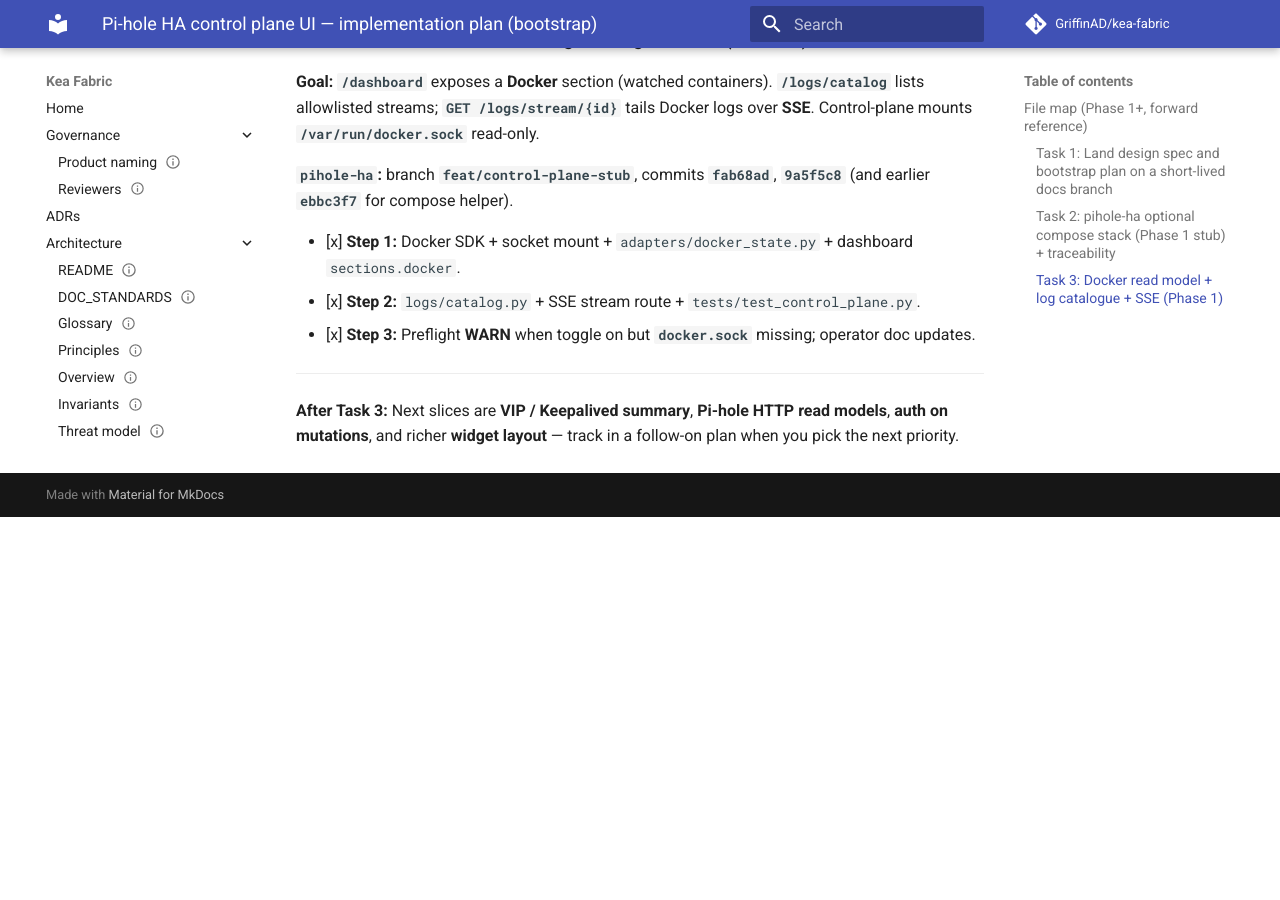
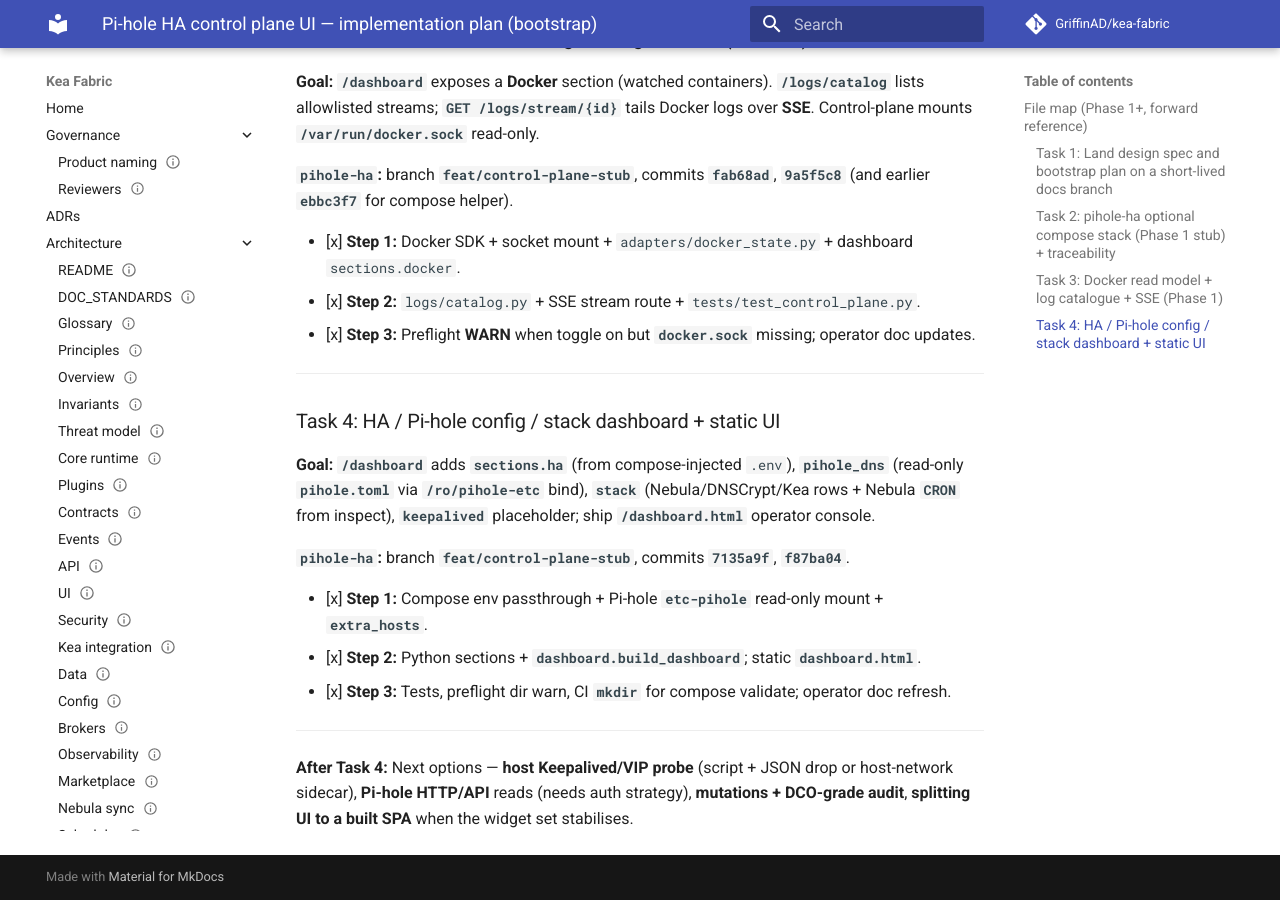
Before and after one commit to GriffinAD/dns-fabric, an MkDocs documentation site: the page built from docs/superpowers/plans/2026-05-13-pihole-ha-control-plane-ui.md, in a window 1280 px wide and 900 px high, scrolled down 3473 px. Built offline with MkDocs 1.6.1 and Material for MkDocs 9.7.7, drawn with Linux system fonts in a browser that asks for light colours; comment, search, counter and statistics services are not loaded; before the commit the page ends 3990 px from its top, so only the background shows below that.

Commit message:
docs: add Task 4 (dashboard read model + UI) to pihole-ha plan
Signed-off-by: GriffinAD <nigel.surridge@btinternet.com>

```diff
--- a/docs/superpowers/plans/2026-05-13-pihole-ha-control-plane-ui.md
+++ b/docs/superpowers/plans/2026-05-13-pihole-ha-control-plane-ui.md
@@ -123,4 +123,16 @@
 
 ---
 
-**After Task 3:** Next slices are **VIP / Keepalived summary**, **Pi-hole HTTP read models**, **auth on mutations**, and richer **widget layout** — track in a follow-on plan when you pick the next priority.
+### Task 4: HA / Pi-hole config / stack dashboard + static UI
+
+**Goal:** **`/dashboard`** adds **`sections.ha`** (from compose-injected `.env`), **`pihole_dns`** (read-only **`pihole.toml`** via **`/ro/pihole-etc`** bind), **`stack`** (Nebula/DNSCrypt/Kea rows + Nebula **`CRON`** from inspect), **`keepalived`** placeholder; ship **`/dashboard.html`** operator console.
+
+**`pihole-ha`:** branch **`feat/control-plane-stub`**, commits **`7135a9f`**, **`f87ba04`**.
+
+- [x] **Step 1:** Compose env passthrough + Pi-hole **`etc-pihole`** read-only mount + **`extra_hosts`**.
+- [x] **Step 2:** Python sections + **`dashboard.build_dashboard`**; static **`dashboard.html`**.
+- [x] **Step 3:** Tests, preflight dir warn, CI **`mkdir`** for compose validate; operator doc refresh.
+
+---
+
+**After Task 4:** Next options — **host Keepalived/VIP probe** (script + JSON drop or host-network sidecar), **Pi-hole HTTP/API** reads (needs auth strategy), **mutations + DCO-grade audit**, **splitting UI to a built SPA** when the widget set stabilises.
```
